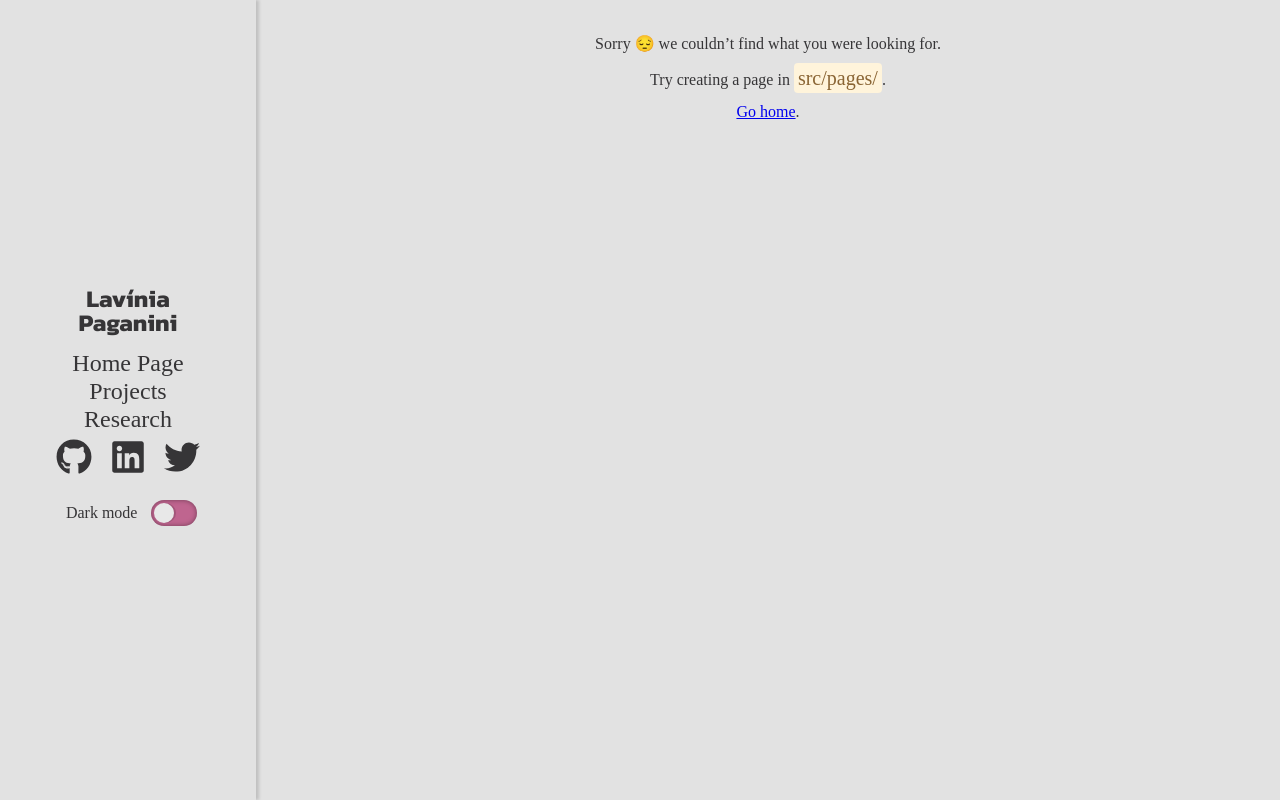
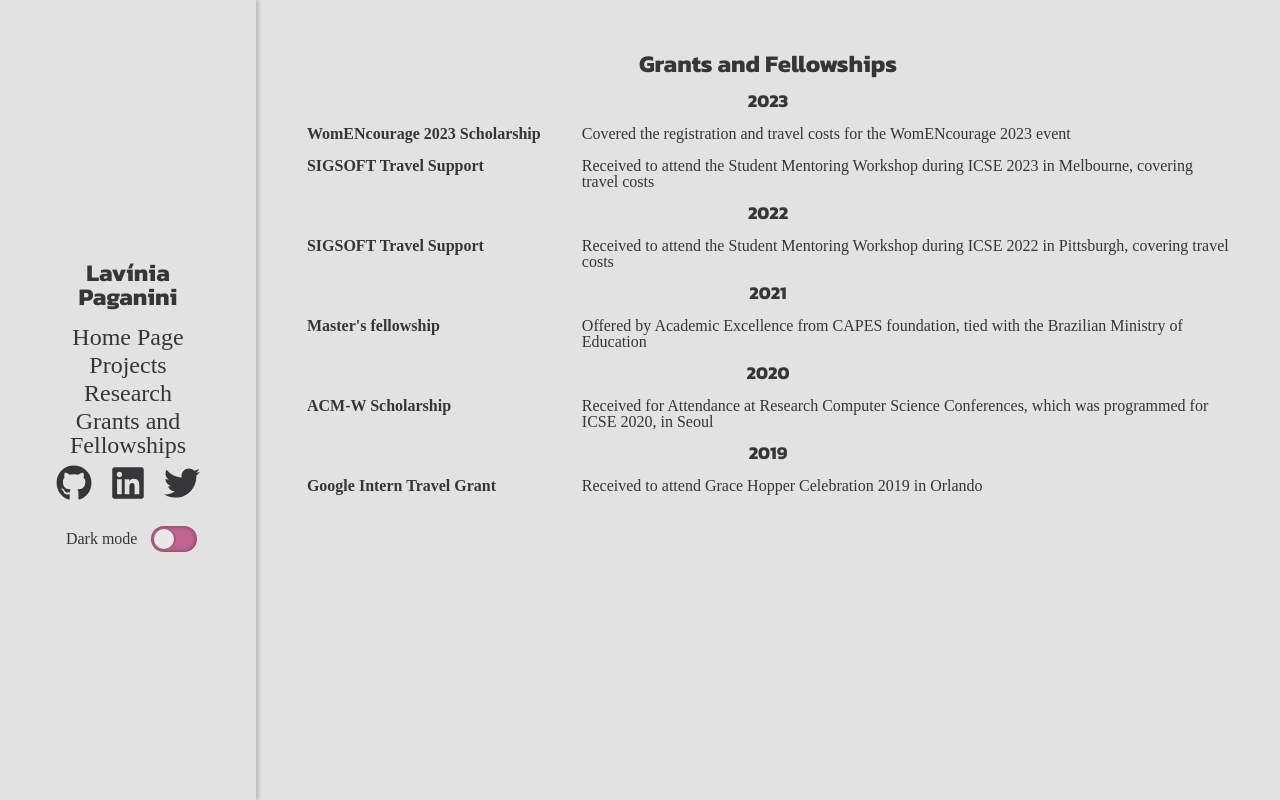
Before and after one commit to lfp2/lfp2.github.io, a Gatsby site: page /grants in a window 1280 px wide. Before the commit this address had no page. Built offline with nearby package versions, Linux system fonts and the light colour scheme; Gatsby itself is replaced by a stand-in of ours; a web font is replaced by a local one.

Commit message:
feat: add grants page

```diff
--- a/src/components/menu.js
+++ b/src/components/menu.js
@@ -50,6 +50,7 @@ export default function Menu({ setLight, isLight }) {
         <StyledLink to="/">Home Page</StyledLink>
         <StyledLink to="/projects">Projects</StyledLink>
         <StyledLink to="/research">Research</StyledLink>
+        <StyledLink to="/grants">Grants and Fellowships</StyledLink>
         <Icons>
           <IconLink href="https://github.com/lfp2">
             <FaGithub />
--- /dev/null
+++ b/src/pages/grants.js
@@ -0,0 +1,80 @@
+import * as React from 'react'
+import styled from 'styled-components'
+
+const Wrapper = styled.div`
+  display: flex;
+  flex-wrap: wrap;
+  flex-direction: row;
+  align-items: start;
+  margin-top: 16px;
+  margin-right: auto;
+  margin-left: auto;
+`
+
+const Name = styled.p`
+  flex: 2;
+  font-weight: bold;
+  margin-right: 16px;
+  text-align: left;
+  min-width: 100px;
+`
+const Description = styled.p`
+  flex: 5;
+  text-align: left;
+`
+
+const GrantsPage = () => {
+  return (
+    <>
+      <h1>Grants and Fellowships</h1>
+      <h2>2023</h2>
+      <Wrapper>
+        <Name>WomENcourage 2023 Scholarship</Name>
+        <Description>
+          Covered the registration and travel costs for the WomENcourage 2023
+          event
+        </Description>
+      </Wrapper>
+      <Wrapper>
+        <Name>SIGSOFT Travel Support</Name>
+        <Description>
+          Received to attend the Student Mentoring Workshop during ICSE 2023 in
+          Melbourne, covering travel costs
+        </Description>
+      </Wrapper>
+      <h2>2022</h2>
+      <Wrapper>
+        <Name>SIGSOFT Travel Support</Name>
+        <Description>
+          Received to attend the Student Mentoring Workshop during ICSE 2022 in
+          Pittsburgh, covering travel costs
+        </Description>
+      </Wrapper>
+      <h2>2021</h2>
+      <Wrapper>
+        <Name>Master's fellowship</Name>
+        <Description>
+          Offered by Academic Excellence from CAPES foundation, tied with the
+          Brazilian Ministry of Education
+        </Description>
+      </Wrapper>
+      <h2>2020</h2>
+      <Wrapper>
+        <Name>ACM-W Scholarship</Name>
+        <Description>
+          Received for Attendance at Research Computer Science Conferences,
+          which was programmed for ICSE 2020, in Seoul
+        </Description>
+      </Wrapper>
+      <h2>2019</h2>
+      <Wrapper>
+        <Name>Google Intern Travel Grant</Name>
+        <Description>
+          Received to attend Grace Hopper Celebration 2019 in Orlando
+        </Description>
+      </Wrapper>
+    </>
+  )
+}
+
+export default GrantsPage
```
